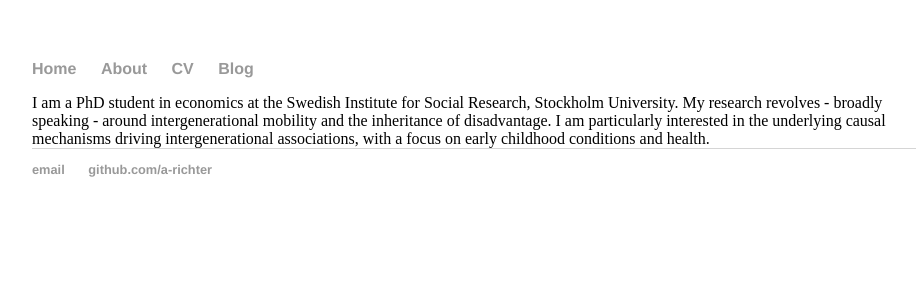
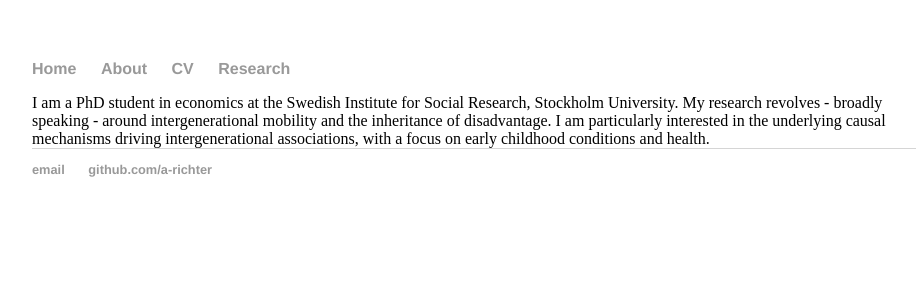
Before and after one commit to a-richter/a-richter.github.io, a Jekyll site: the page built from about/index.html, in a window 1280 px wide. Shown: the top 300 px of the page, without its empty margins (160-1076 px from the left). Built offline with Jekyll 4.4.1, drawn with Linux system fonts in a browser that asks for light colours.

Commit message:
Update default.html

```diff
--- a/_layouts/default.html
+++ b/_layouts/default.html
@@ -11,7 +11,7 @@
 	        		<li><a href="/">Home</a></li>
 		        	<li><a href="/about">About</a></li>
 	        		<li><a href="/">CV</a></li>
-	        		<li><a href="/">Blog</a></li>
+	        		<li><a href="/">Research</a></li>
 	    		</ul>
 			</nav>
 			<div class="container">
```
